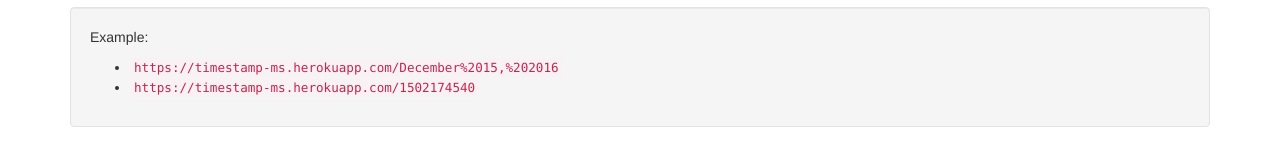
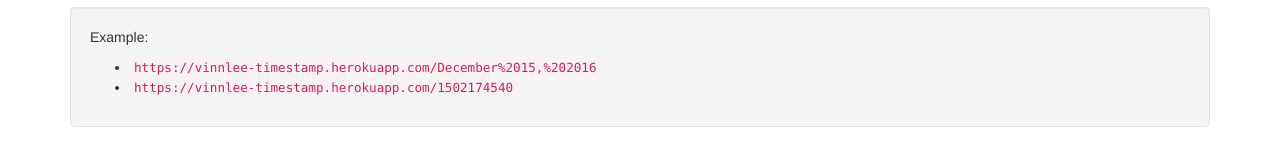
Before and after one commit to vinnlee/timestamp-microservice, a website: page index.html in a window 1280 px wide. Shown: the part 163-311 px from the top of the page. Drawn offline with nearby package versions, Linux system fonts and the light colour scheme.

Commit message:
Update index.html file

```diff
--- a/index.html
+++ b/index.html
@@ -17,8 +17,8 @@
         <div class="well">
             <p>Example:</p>
             <ul>
-                <li><code>https://timestamp-ms.herokuapp.com/December%2015,%202016</code></li>
-                <li><code>https://timestamp-ms.herokuapp.com/1502174540</code></li>
+                <li><code>https://vinnlee-timestamp.herokuapp.com/December%2015,%202016</code></li>
+                <li><code>https://vinnlee-timestamp.herokuapp.com/1502174540</code></li>
             </ul>
         </div>
     </div>
```
